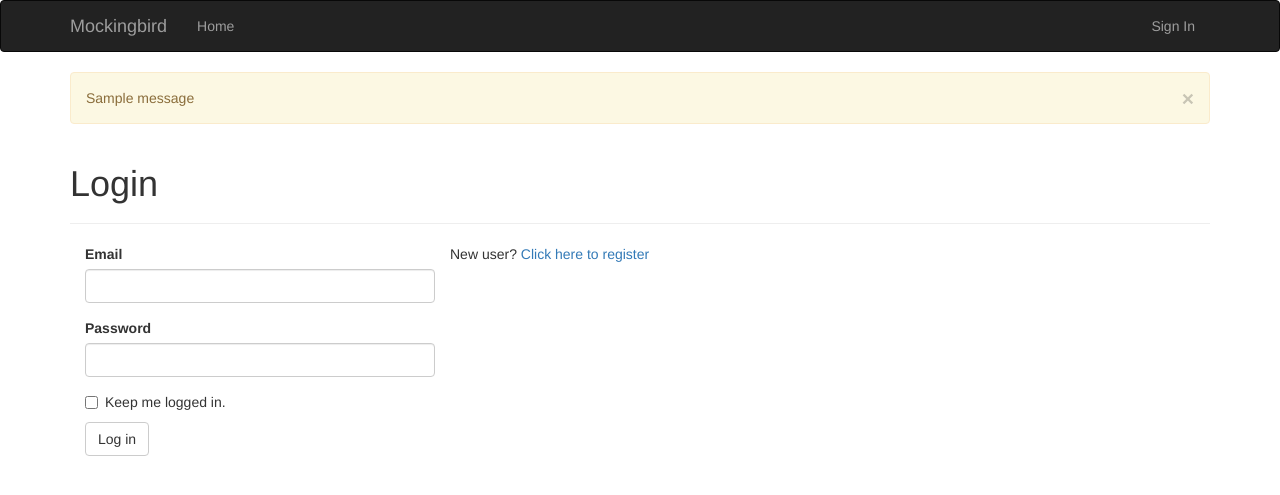
After one commit to Engine-Treasure/mockingbird, a Flask app: page /auth/login in a window 1280 px wide. The commit adds this page. Shown: the top 495 px of the page. Run offline with Flask 2, Linux system fonts and the light colour scheme; tables that the repository leaves empty hold one stand-in row (values such as "Sample post"); one stand-in notice (Sample message) is shown; parts of the project's set-up code (start-up, migrations or seed data) failed here and were passed over; some libraries are stand-ins or nearby versions.

Commit message:
User register and login.

```diff
--- a/app/api_1_0/mock_dsp/creative.py
+++ b/app/api_1_0/mock_dsp/creative.py
@@ -2,17 +2,15 @@
 
 
 import os
-import pickle
 import time
+from urllib import urlretrieve
 
 from flask import request, abort
 from flask_restful import Resource, reqparse
 from sqlalchemy.exc import IntegrityError
 
 from app import db
-from app.models import AdOwner, Creative
-
-from urllib import urlretrieve
+from app.models import Creative
 
 
 def set_reqparser(self):
--- /dev/null
+++ b/app/auth/forms.py
@@ -0,0 +1,44 @@
+# -*- coding: utf-8 -*-
+
+__author__ = "kissg"
+__date__ = "2017-03-06"
+
+from flask_wtf import FlaskForm
+from wtforms import StringField, PasswordField, BooleanField, SubmitField
+from wtforms import ValidationError
+from wtforms.validators import DataRequired, Length, Email, Regexp, EqualTo
+
+from ..models import User
+
+
+class LoginForm(FlaskForm):
+    email = StringField("Email", validators=[DataRequired(), Length(1, 64),
+                                             Email()])
+    password = PasswordField("Password", validators=[DataRequired()])
+    remember_me = BooleanField("Keep me logged in.")
+    submit = SubmitField("Log in")
+
+
+class RegistrationForm(FlaskForm):
+    email = StringField("Email", validators=[DataRequired(), Length(1, 64),
+                                             Email()])
+    username = StringField("Username", validators=[
+        DataRequired(), Length(1, 64), Regexp("^[A-Za-z][A-Za-z0-9_.]*$",
+                                              0, "Usernames must have only"
+                                                 "letters, numbers, dots or "
+                                                 "underscores")
+    ])
+    password = PasswordField("Password", validators=[DataRequired(),
+                                                     EqualTo("password2", message=
+                                                     "Passwords must match.")])
+    password2 = PasswordField("Confirm password", validators=[DataRequired()])
+    submit = SubmitField("Register")
+
+    # validate_ 开头的方法, 与常规的验证函数一起调用
+    def validate_email(self, field):
+        if User.query.filter_by(email=field.data).first():
+            raise ValidationError("Email already registered.")
+
+    def validate_username(self, field):
+        if User.query.filter_by(username=field.data).first():
+            raise ValidationError("Username already in use.")
--- /dev/null
+++ b/app/auth/views.py
@@ -0,0 +1,100 @@
+# -*- coding: utf-8 -*-
+
+__author__ = "kissg"
+__date__ = "2017-03-06"
+
+from flask import render_template, redirect, request, url_for, flash
+from flask_login import login_required, login_user, logout_user, current_user
+
+from app import db
+from . import auth
+from .forms import LoginForm, RegistrationForm
+from ..models import User
+from ..email import send_email
+
+
+@auth.before_app_request
+def before_request():
+    """
+    未验证用户登录, 重定向. 或者称为拦截请求
+    1) 用户以登录
+    2) 用户未验证
+    3) 请求的断点不在蓝本中
+    """
+    if current_user.is_authenticated \
+            and not current_user.confirmed \
+            and request.endpoint[:5] != "auth.":
+        return redirect(url_for("auth.unconfirmed"))
+
+
+@auth.route("/register", methods=["GET", "POST"])
+def register():
+    form = RegistrationForm()
+    if form.validate_on_submit():
+        user = User(email=form.email.data,
+                    username=form.username.data,
+                    password=form.password.data)
+        db.session.add(user)
+        db.session.commit()
+        # 提交数据库后, 才能赋予新用户 id 值, 从而确认令牌需要用到的 id, 不能延迟提交
+        token = user.generate_confirmation_token()
+        send_email(user.email, "Confirm Your Account", "mail/confirm",
+                   user=user, token=token)
+        flash("A confirmation email has been sent to you by email.")
+        return redirect(url_for("main.index"))
+    return render_template("auth/register.html", form=form)
+
+
+@auth.route("/login", methods=["GET", "POST"])
+def login():
+    form = LoginForm()
+    if form.validate_on_submit():
+        user = User.query.filter_by(email=form.email.data).first()
+        if user is not None and user.verify_password(form.password.data):
+            login_user(user, form.remember_me.data)
+            return redirect(request.args.get("next") or url_for("main.index"))
+        flash("Invalid username or password.")
+    return render_template("auth/login.html", form=form)
+
+
+@auth.route("/confirm/<token>")
+@login_required  # 该装饰器会包含路由, 只允许登录的用户访问该路由
+def confirm(token):
+    if current_user.confirmed:
+        return redirect(url_for("main.index"))
+    if current_user.confirm(token):
+        flash("You have confirmed your account. Thanks!")
+    else:
+        flash("The confirmation links is invalid or has expird.")
+    return redirect(url_for("main.index"))
+
+
+@auth.route("/unconfirmed")
+def unconfirmed():
+    if current_user.is_anonymous or current_user.confirmed:
+        return redirect(url_for("main.index"))
+    return render_template("auth/unconfirmed.html")
+
+
+@auth.route("/confirm")
+@login_required
+def resend_confirmation():
+    token = current_user.generate_confirmation_token()
+    send_email(current_user.email, "Confirm Your Account",
+               "mail/confirm", user=current_user, token=token)
+    flash("A new confirmation email has been sent to you by email.")
+    return redirect(url_for("main.index"))
+
+
+@auth.route("/logout")
+@login_required
+def logout():
+    logout_user()
+    flash("You have been logged out.")
+    return redirect(url_for("main.index"))
+
+
+@auth.route("/secret")
+@login_required
+def secret():
+    return "Only authenticated users are allowed."
--- a/app/main/views.py
+++ b/app/main/views.py
@@ -11,8 +11,8 @@ from config import Config
 from . import main
 from .forms import NameForm
 from .. import db
+from ..email import send_email
 from ..models import User
-from ..utils import send_email
 
 
 # 由蓝本提供路由装饰器
--- /dev/null
+++ b/app/templates/auth/login.html
@@ -0,0 +1,21 @@
+{% extends "base.html" %}
+{% import "bootstrap/wtf.html" as wtf %}
+
+{% block title %}Mockingbird - Login{% endblock %}
+
+{% block page_content %}
+    <div class="page-header">
+        <h1>Login</h1>
+    </div>
+    <div class="col-md-4">
+        {{ wtf.quick_form(form) }}
+    </div>
+    <div>
+        <p>
+            New user?
+            <a href="{{ url_for("auth.register") }}">
+                Click here to register
+            </a>
+        </p>
+    </div>
+{% endblock %}
--- a/app/templates/base.html
+++ b/app/templates/base.html
@@ -29,6 +29,13 @@
                 <ul class="nav navbar-nav">
                     <li><a href="/">Home</a></li>
                 </ul>
+                <ul class="nav navbar-nav navbar-right">
+                    {% if current_user.is_authenticated %}
+                    <li><a href="{{ url_for('auth.logout') }}">Sign Out</a></li>
+                    {% else %}
+                    <li><a href="{{ url_for('auth.login') }}">Sign In</a></li>
+                    {% endif %}
+                </ul>
             </div>
         </div>
     </div>
@@ -38,15 +45,13 @@
     <div class="container">
         <!-- 在模板中使用循环是因为在之前的请求循环中每次调用 flash() 函数时都会生成一个消息,
             所以可能有多个消息在排队等待显示 -->
-        {# note: Do not use flash feature temporarily
-        {% for message in get_flashed_message() %}
+        {% for message in get_flashed_messages() %}
         <div class="alert alert-warning">
             <button type="button" class="close"
                     data-dismiss="alert">&times;</button>
             {{ message }}
         </div>
         {% endfor %}
-        #}
         {% block page_content %}{% endblock %}
     </div>
 {% endblock %}
```
Also changed, not shown: app/__init__.py (+9 -0 lines), app/api_1_0/mock_dsp/data.py (deleted, +0 -75 lines), app/auth/__init__.py (added, +13 -0 lines), app/email/__init__.py (added, +30 -0 lines), app/models/__init__.py (added, +7 -0 lines), app/models/model_dsp.py (renamed from app/models.py, +2 -32 lines), app/models/model_flasky.py (added, +81 -0 lines), app/templates/auth/logout.html (added, +10 -0 lines), app/templates/auth/register.html (added, +13 -0 lines), app/templates/auth/unconfirmed.html (added, +23 -0 lines), app/templates/index.html (+7 -2 lines), app/templates/mail/confirm.txt (added, +11 -0 lines), app/utils.py (+0 -21 lines), tests/test_model.py (added, +31 -0 lines).
